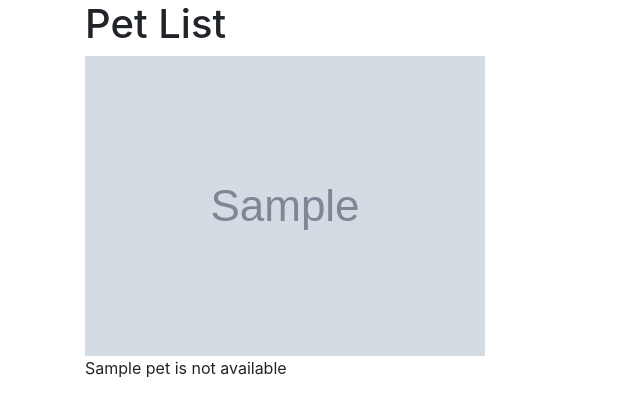
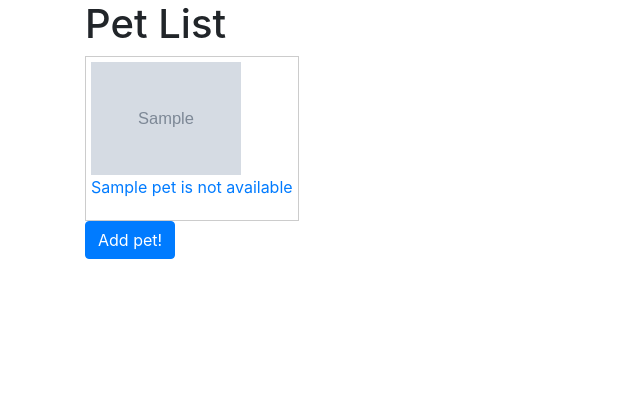
Before and after one commit to ngjamesng/flask-adopt, a Python web app: template templates/pet-list.html in a window 1280 px wide. Shown: the top 417 px of the page, without its empty margins (0-640 px from the left). Run offline with Jinja, Linux system fonts and the light colour scheme; the template is opened without the code that fills it: most values are stand-ins (such as "Sample title", 1, 10 or a date in 2020); grey boxes marked "Sample" are stand-in pictures; some libraries are stand-ins or nearby versions.

Commit message:
add validation and styling for adding pet and pet list

```diff
--- a/app.py
+++ b/app.py
@@ -35,8 +35,7 @@ def show_add_pet_form():
         photo_url=form.photo_url.data
         age=form.age.data
         notes=form.notes.data
-        available=form.available.data
-        pet = Pet(name=name, species=species, photo_url=photo_url, age=age, notes=notes, available=available)
+        pet = Pet(name=name, species=species, photo_url=photo_url, age=age, notes=notes)
 
         db.session.add(pet)
         db.session.commit()
@@ -48,3 +47,5 @@ def show_add_pet_form():
     else:
 
         return render_template("add-pet-form.html", form=form)
+
+@app.route("/<int:pet_id")
--- a/templates/base.html
+++ b/templates/base.html
@@ -8,6 +8,15 @@
   <title>{% block title %}TITLE GOES HERE{% endblock %}</title>
   <link rel="stylesheet" href="https://stackpath.bootstrapcdn.com/bootstrap/4.4.1/css/bootstrap.min.css"
     integrity="sha384-Vkoo8x4CGsO3+Hhxv8T/Q5PaXtkKtu6ug5TOeNV6gBiFeWPGFN9MuhOf23Q9Ifjh" crossorigin="anonymous">
+  <style> .pet-img{ max-width: 150px}
+          .pet {float: left;
+          margin-right: 20px;
+          border: 1px solid #ccc;
+          padding: 5px}
+          .clear{
+            clear: both;
+          }
+  </style>
 </head>
 
 <body>
--- a/templates/pet-list.html
+++ b/templates/pet-list.html
@@ -7,12 +7,16 @@
 {% block content %}
 
   {%for pet in pets%}
-
-  <img src="{{pet.photo_url}}" alt="">
-  <p>
-    <a href="/{{pet.id}}"></a>{{pet.name}} is {% if pet.available %}
-    available  {%else%} not available {% endif %}
-  </p>
+  <a href="/{{pet.id}}">
+  <div class="pet">
+    <img class="pet-img" src="{{pet.photo_url}}" alt="">
+    <p>
+      {{pet.name}} is {% if pet.available %}
+      available  {%else%} not available {% endif %}
+    </p>
+  </div>
+</a>
   {%endfor%}
-
+  <br class="clear">
+<a class="btn btn-primary" href="/add">Add pet!</a>
 {% endblock %}
```
Also changed, not shown: models.py (+6 -8 lines).
